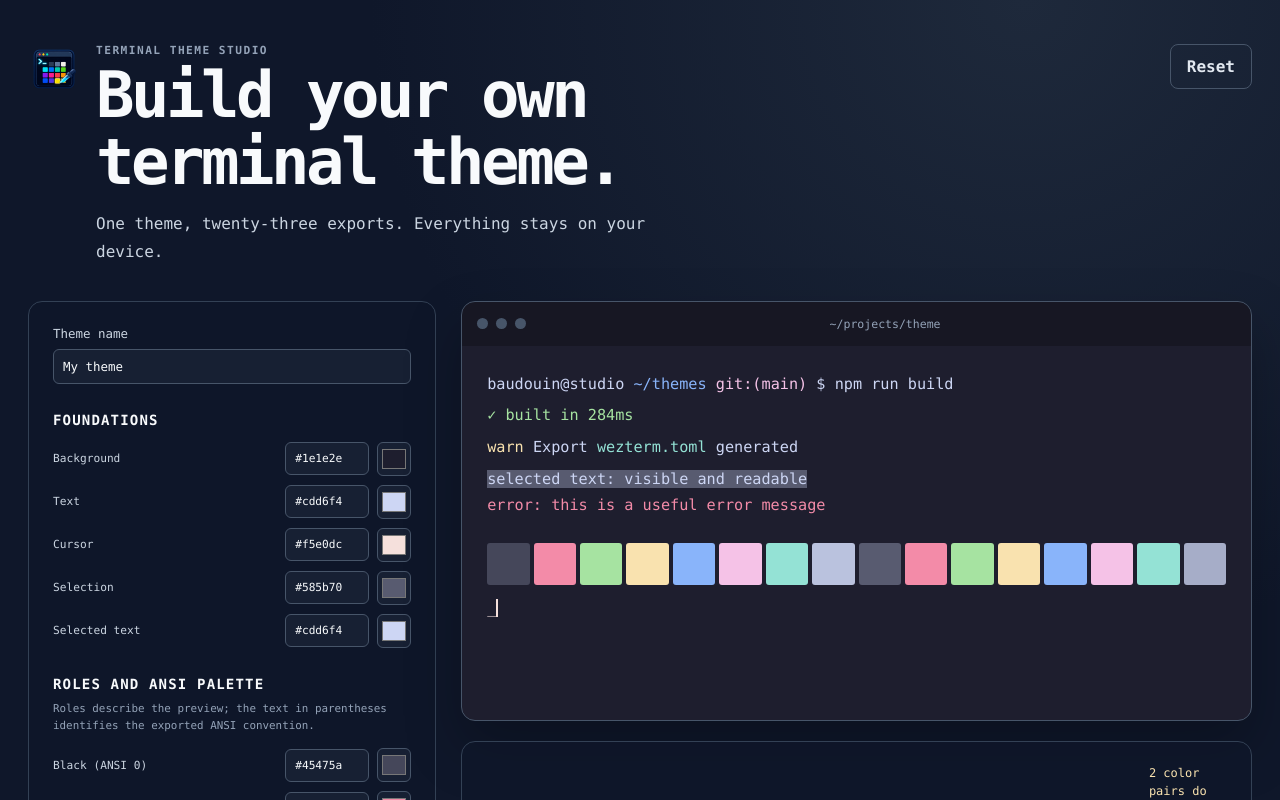
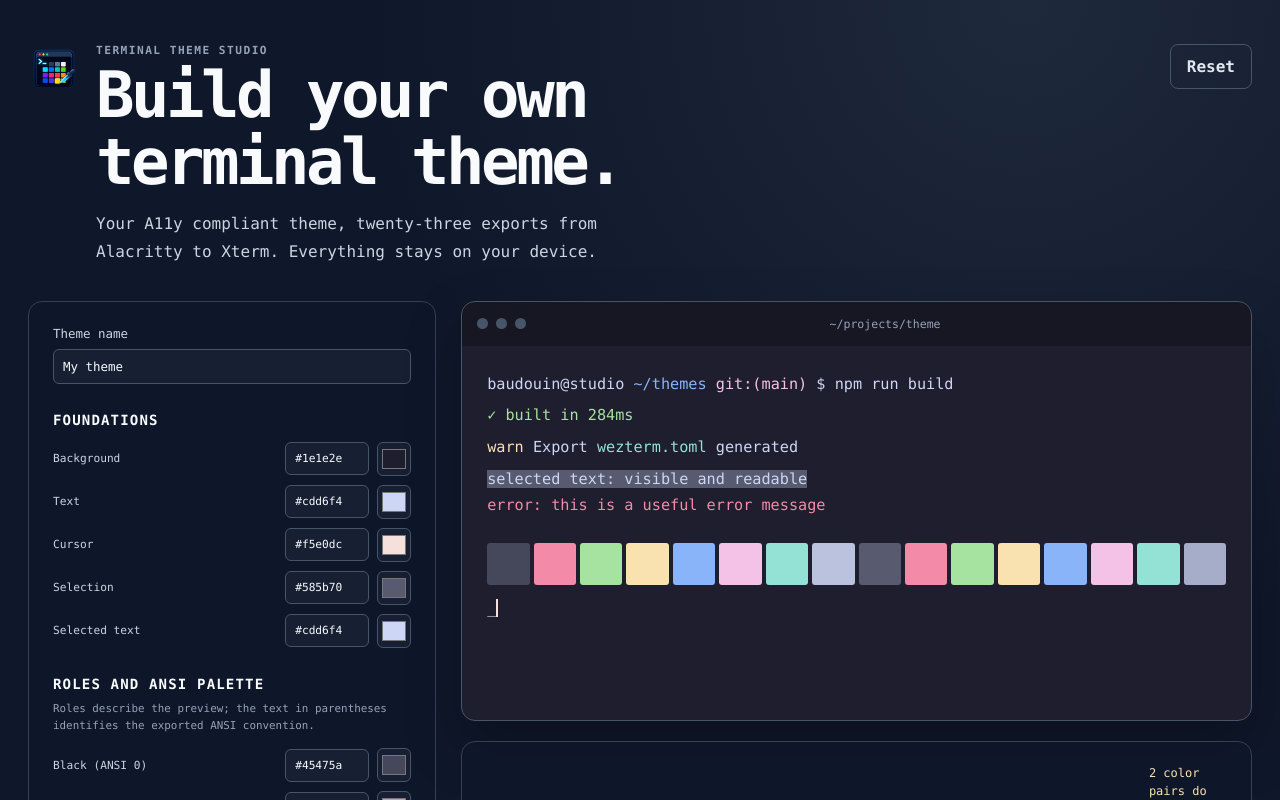
Before and after one commit to scriptor-pro/terminal-theme-studio, a React (Vite) app: page / in a window 1280 px wide. Shown: the top 800 px of the page. Built offline with nearby package versions, Linux system fonts and the light colour scheme.

Commit message:
Update intro subtitle to highlight A11y compliance and export range
Co-Authored-By: Claude Sonnet 5 <noreply@anthropic.com>

```diff
--- a/src/main.tsx
+++ b/src/main.tsx
@@ -47,7 +47,7 @@ function App() {
   }
   return <main>
     <header>
-      <div className="brand"><img src="/assets/terminal-theme-studio-icon-192.png" alt="" /><div><p className="eyebrow">TERMINAL THEME STUDIO</p><h1>Build your own terminal theme.</h1><p className="intro">One theme, twenty-three exports. Everything stays on your device.</p></div></div>
+      <div className="brand"><img src="/assets/terminal-theme-studio-icon-192.png" alt="" /><div><p className="eyebrow">TERMINAL THEME STUDIO</p><h1>Build your own terminal theme.</h1><p className="intro">Your A11y compliant theme, twenty-three exports from Alacritty to Xterm. Everything stays on your device.</p></div></div>
       <button className="quiet" onClick={() => setTheme(defaultTheme)}>Reset</button>
     </header>
     <section className="workspace" aria-label="Theme editor">
```
